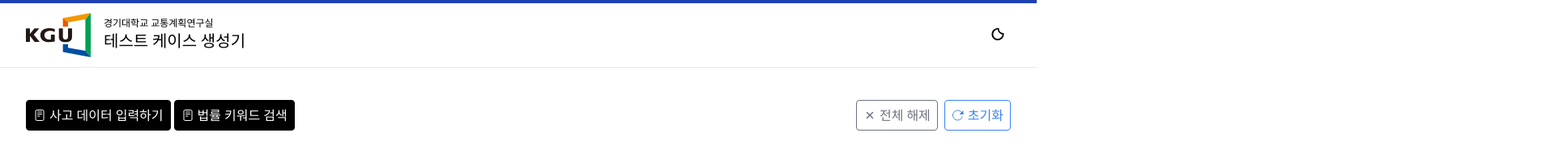
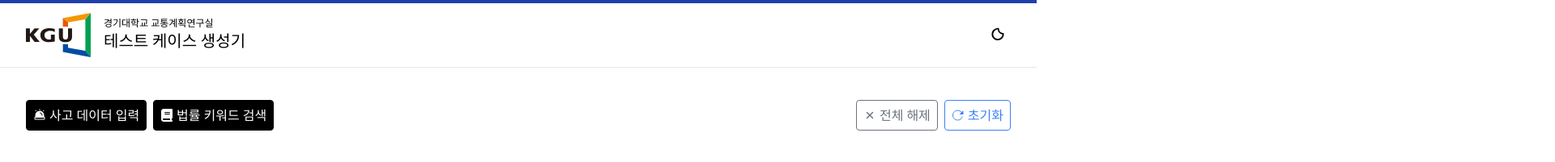
Before and after one commit to kgu-dtcg-labs/dtcg-client, a React (Vite) app: page /home in a window 1280 px wide. Shown: the top 201 px of the page at 81% size, 1920 px wide, since content can reach past the window. Built offline with nearby package versions, Linux system fonts and the light colour scheme; a web font is replaced by a local one.

Commit message:
chore: HomePage 아이콘 변경

```diff
--- a/src/pages/HomePage/HomePage.tsx
+++ b/src/pages/HomePage/HomePage.tsx
@@ -5,13 +5,10 @@ import {
   matchingCaseWithResponse,
   treeParser,
 } from '@utils/element';
-import {
-  IoReload,
-  IoClose,
-  IoShuffle,
-  IoCheckmarkDone,
-  IoReaderOutline,
-} from 'react-icons/io5';
+import { IoReload, IoClose } from 'react-icons/io5';
+import { GiPerspectiveDiceSixFacesRandom } from 'react-icons/gi';
+import { PiSelectionAllFill, PiSirenFill } from 'react-icons/pi';
+import { FaBook } from 'react-icons/fa6';
 import { Button } from '@components/common/Button/Button';
 import LayerHeader from '@components/home/LayerHeader/LayerHeader';
 import ResultTable from '@components/home/ResultTable/ResultTable';
@@ -24,13 +21,12 @@ import { AxiosResponse } from 'axios';
 import { mocks } from '@mocks/mocks';
 import SaveButton from '@components/home/SaveButton/SaveButton';
 import { postAccidentData } from '@api/acryl';
-
-type Modal = '사고' | '법률' | '랜덤' | '선택' | '알림' | 'none';
+import type { Modal as ModalType } from '@type/common';
 
 const HomePage = () => {
   const defaultCase = useGetCaseStore();
   const [selectedCase, setSelectedCase] = useSelectedCaseStore();
-  const [openModal, setOpenModal] = useState<Modal>('none');
+  const [openModal, setOpenModal] = useState<ModalType>('none');
   const [lawData, setLawData] = useState<string>('');
   const [accidentData, setAccidentData] = useState<string>('');
   const [layer, setLayer] = useState<number>(1);
@@ -122,18 +118,15 @@ const HomePage = () => {
   const matchingLawData = useCallback(
     (keyword: string) => {
       setSelectedCase((prevSelectedCase) => {
+        setOpenModal('none');
         // parentId가 7인 항목들 중 name 속성이 키워드를 포함하는 항목들을 필터링
         const filteredItems = mocks.filter(
           (item) => item.parentId === 7 && item.value?.includes(keyword),
         );
-
         // 이미 selectedCase에 존재하는지 확인하고, 없는 항목들만 추가
-        const newItems = filteredItems.filter(
-          (filteredItem) =>
-            !prevSelectedCase.some((item) => item.id === filteredItem.id),
+        const newItems = filteredItems.filter((filteredItem) =>
+          prevSelectedCase.some((item) => item.id === filteredItem.id),
         );
-
-        setOpenModal('none');
         return [...prevSelectedCase, ...newItems];
       });
     },
@@ -143,17 +136,17 @@ const HomePage = () => {
   return (
     <div className="py-10 select-none">
       <div className="flex items-center justify-between mb-10">
-        <div className="flex items-center gap-1">
+        <div className="flex items-center gap-2">
           <Button
-            icon={<IoReaderOutline />}
+            icon={<PiSirenFill />}
             onClick={handleOpenDataModal}
             color="black"
             className="font-semibold"
           >
-            사고 데이터 입력하기
+            사고 데이터 입력
           </Button>
           <Button
-            icon={<IoReaderOutline />}
+            icon={<FaBook />}
             onClick={handleOpenLawModal}
             color="black"
             className="font-semibold"
@@ -161,7 +154,6 @@ const HomePage = () => {
             법률 키워드 검색
           </Button>
         </div>
-
         <div className="flex items-center gap-2">
           <Button
             className="flex items-center gap-1 font-semibold"
@@ -194,7 +186,7 @@ const HomePage = () => {
         <Button
           color="black"
           className="h-10 font-semibold w-28"
-          icon={<IoShuffle />}
+          icon={<GiPerspectiveDiceSixFacesRandom />}
           onClick={handleOpenModal}
         >
           랜덤 생성
@@ -202,18 +194,14 @@ const HomePage = () => {
         <Button
           color="black"
           className="h-10 font-semibold w-28"
-          icon={<IoCheckmarkDone />}
+          icon={<PiSelectionAllFill />}
           onClick={handleOpenSelectModal}
         >
           선택 생성
         </Button>
-      </div>
-      <ResultTable.Wrapper>
-        <ResultTable result={result} />
-      </ResultTable.Wrapper>
-      <div className="flex justify-center gap-2 mt-6">
         <SaveButton data={result} />
       </div>
+      <ResultTable result={result} />
       {openModal === '랜덤' && (
         <Modal onClose={handleOpenModalCloseClick}>
           <div className="grid items-center gap-2 text-center">
```
